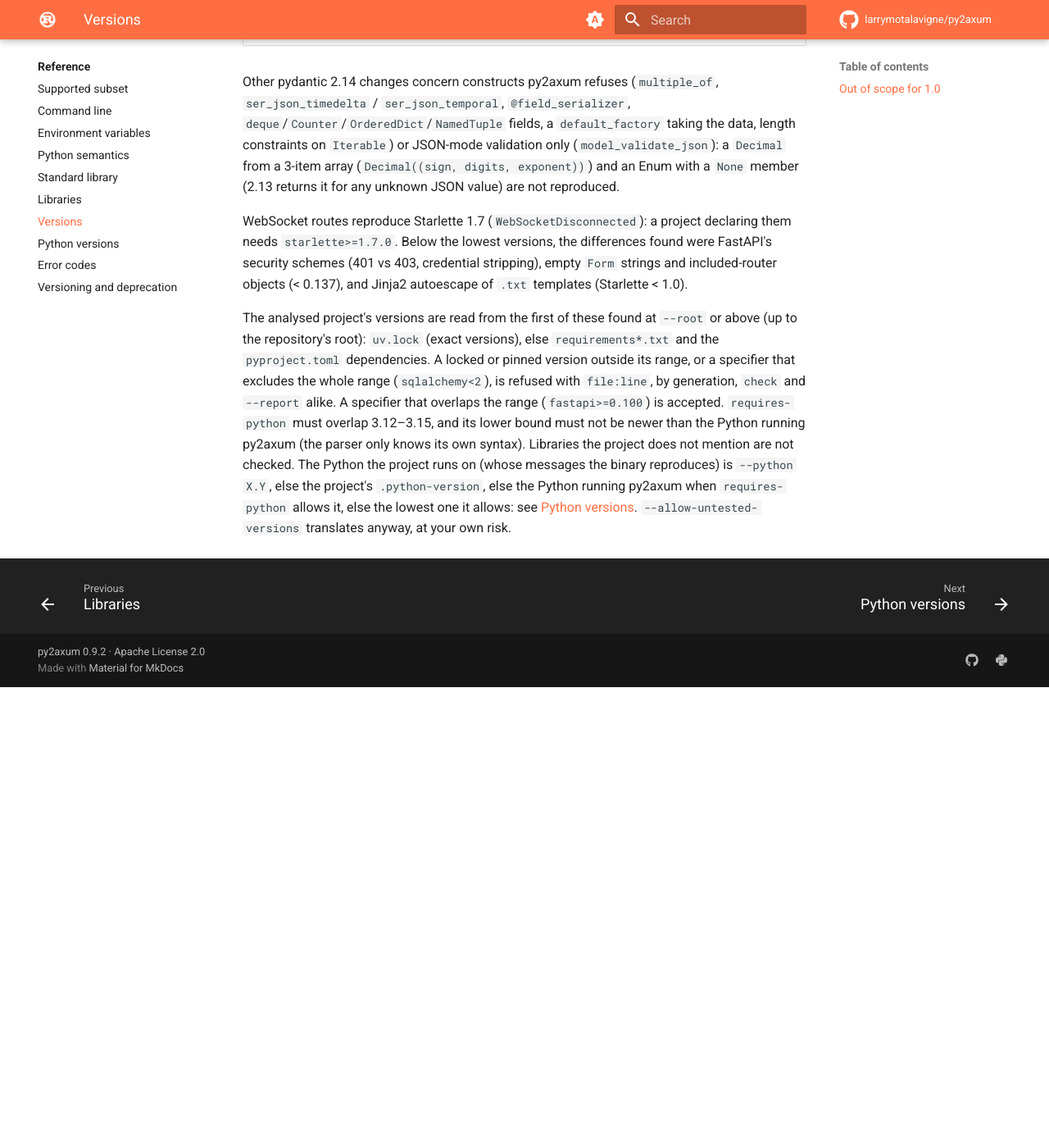
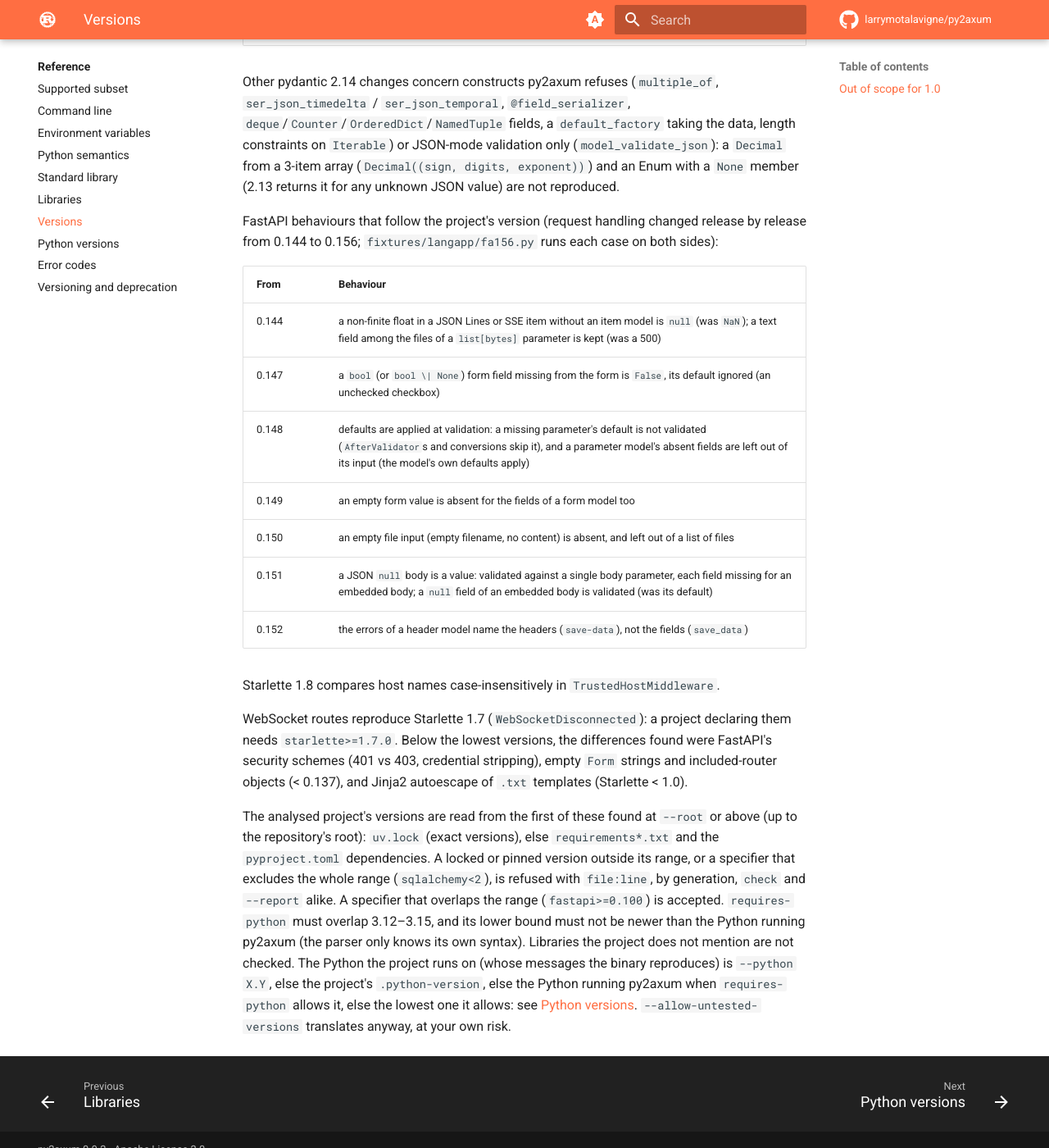
Before and after one commit to larrymotalavigne/py2axum, an MkDocs documentation site: the page built from docs/reference/versions.md, in a window 1280 px wide and 1400 px high, scrolled down 3666 px. Shown: the whole window at 82% size. Built offline with MkDocs 1.6.1 and Material for MkDocs 9.7.7, drawn with Linux system fonts in a browser that asks for light colours; comment, search, counter and statistics services are not loaded; before the commit the page ends 4504 px from its top, so only the background shows below that.

Commit message:
Docs: FastAPI behaviours per version
Co-Authored-By: Claude Opus 5.5 <noreply@anthropic.com>
Claude-Session: https://claude.ai/code/session_01BZ38pjoddmSKYUCVv5wVZ6

```diff
--- a/docs/reference/versions.md
+++ b/docs/reference/versions.md
@@ -88,6 +88,21 @@ Other pydantic 2.14 changes concern constructs py2axum refuses (`multiple_of`, `
 (`model_validate_json`): a `Decimal` from a 3-item array (`Decimal((sign, digits, exponent))`) and an Enum
 with a `None` member (2.13 returns it for any unknown JSON value) are not reproduced.
 
+FastAPI behaviours that follow the project's version (request handling changed release by release from 0.144 to
+0.156; `fixtures/langapp/fa156.py` runs each case on both sides):
+
+| From | Behaviour |
+|---|---|
+| 0.144 | a non-finite float in a JSON Lines or SSE item without an item model is `null` (was `NaN`); a text field among the files of a `list[bytes]` parameter is kept (was a 500) |
+| 0.147 | a `bool` (or `bool \| None`) form field missing from the form is `False`, its default ignored (an unchecked checkbox) |
+| 0.148 | defaults are applied at validation: a missing parameter's default is not validated (`AfterValidator`s and conversions skip it), and a parameter model's absent fields are left out of its input (the model's own defaults apply) |
+| 0.149 | an empty form value is absent for the fields of a form model too |
+| 0.150 | an empty file input (empty filename, no content) is absent, and left out of a list of files |
+| 0.151 | a JSON `null` body is a value: validated against a single body parameter, each field missing for an embedded body; a `null` field of an embedded body is validated (was its default) |
+| 0.152 | the errors of a header model name the headers (`save-data`), not the fields (`save_data`) |
+
+Starlette 1.8 compares host names case-insensitively in `TrustedHostMiddleware`.
+
 WebSocket routes reproduce Starlette 1.7
 (`WebSocketDisconnected`): a project declaring them needs `starlette>=1.7.0`. Below the lowest versions, the
 differences found were FastAPI's security schemes (401 vs 403, credential stripping), empty `Form` strings and
```
